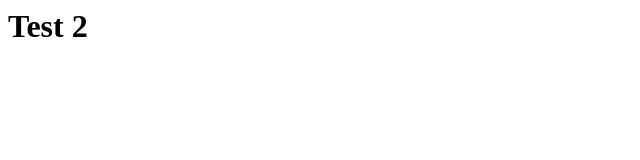
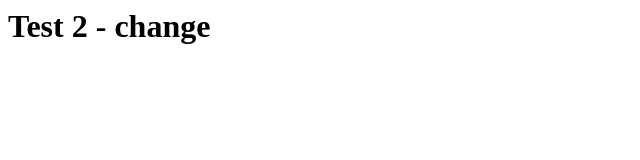
Before and after one commit to franholder/coursera-test, a plain HTML site: page site/index.html in a window 1280 px wide. Shown: the whole page, without its empty margins (0-640 px from the left). Drawn offline with Linux system fonts and the light colour scheme.

Commit message:
Small change to content

```diff
--- a/site/index.html
+++ b/site/index.html
@@ -3,6 +3,6 @@
 	<title>Test 2</title>
 </head>
 <body>
-	<h1>Test 2</h1>
+	<h1>Test 2 - change</h1>
 </body>
 </html>
```
